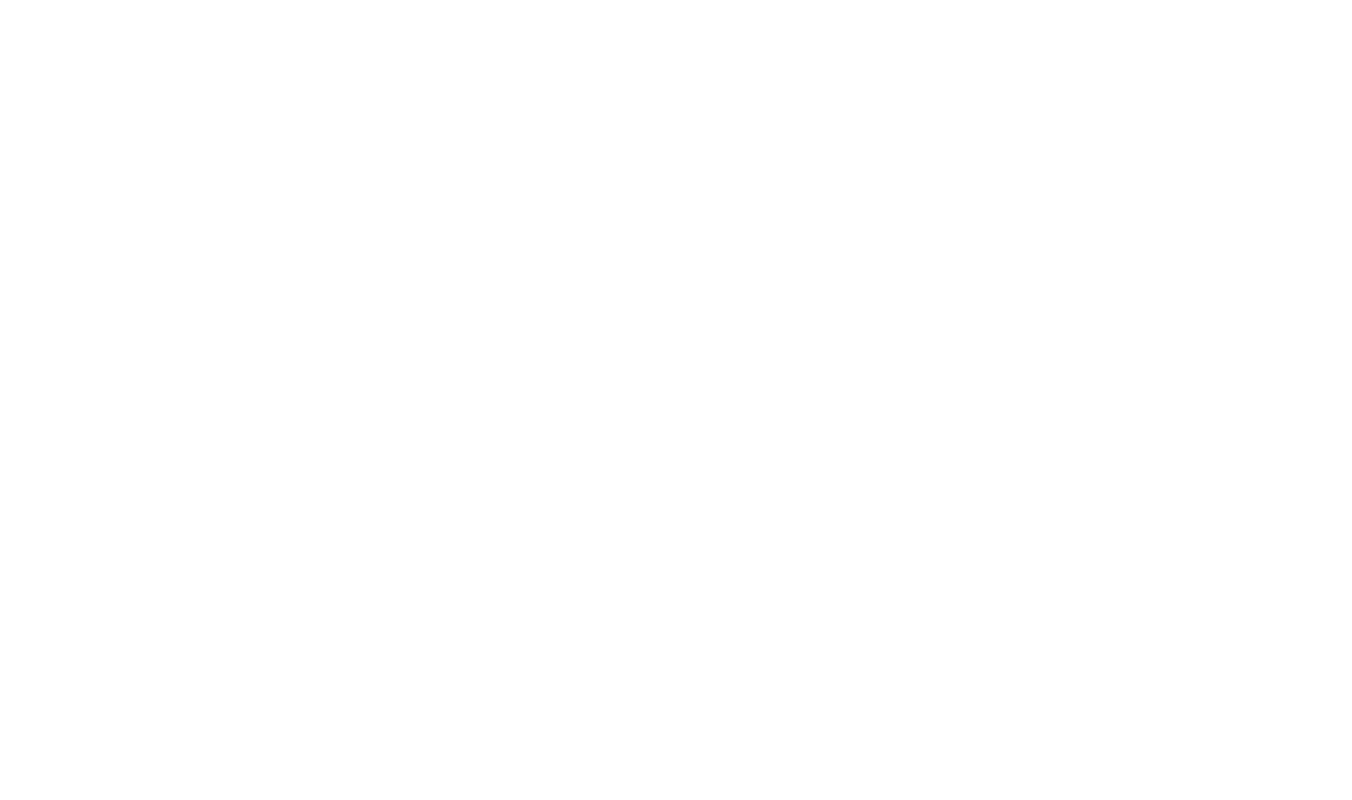
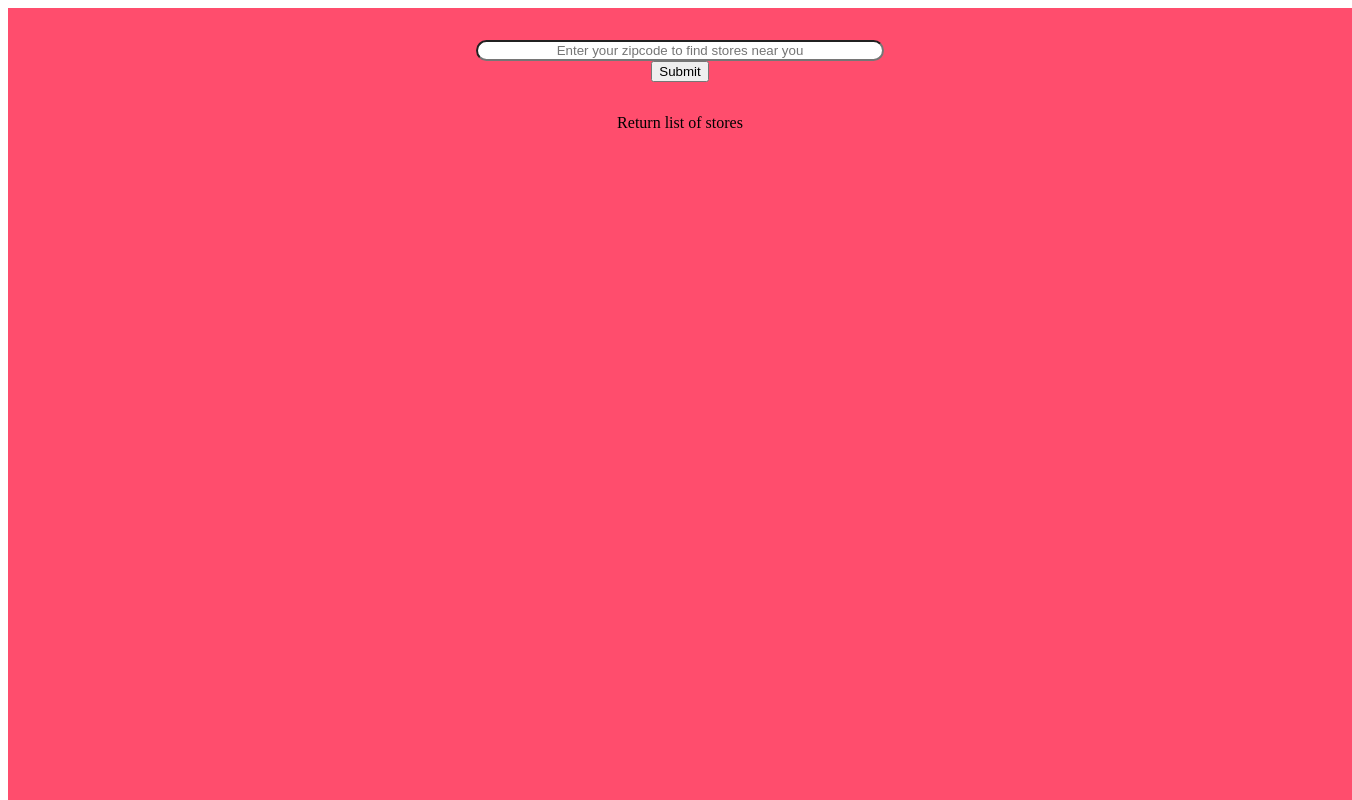
Before and after one commit to tbhine01/couponcupid, a Vue app in the folder vue/capstone/: page /locations in a window 1280 px wide. Before the commit this address had no page. Shown: the top 800 px of the page, 1352 px wide, since content can reach past the window. Built offline with nearby package versions, Linux system fonts and the light colour scheme.

Commit message:
adding changes

```diff
--- a/vue/capstone/src/router/index.js
+++ b/vue/capstone/src/router/index.js
@@ -2,6 +2,8 @@ import { createRouter, createWebHistory } from 'vue-router'
 import HomeView from '../views/HomeView.vue'
 import General from '../views/GeneralList.vue'
 import FinalList from '../views/FinalList.vue'
+import StoreLocations from '../views/StoreLocations.vue'
+import CouponCollection from '../views/CouponCollection.vue'
 
 const router = createRouter({
   history: createWebHistory(import.meta.env.BASE_URL),
@@ -20,6 +22,16 @@ const router = createRouter({
       path: '/final-list',
       name: 'shopping-list',
       component: FinalList
+    },
+    {
+      path: '/locations',
+      name: 'store-locations',
+      component: StoreLocations
+    },
+    {
+      path: '/coupons',
+      name: 'coupon-collection',
+      component: CouponCollection
     }
 
 
--- /dev/null
+++ b/vue/capstone/src/views/CouponCollection.vue
@@ -0,0 +1,23 @@
+<script setup>
+
+</script>
+
+
+<template>
+<div class="container">
+    <h1>Your Coupon Collection</h1>
+</div>
+
+</template>
+
+
+<style scoped>
+.container{
+    background-color: #ff4d6d;
+    height: 100vh;
+    display: flex;
+    flex-direction: column;
+    align-items: center;
+    gap: 5rem;
+}
+</style>
--- a/vue/capstone/src/views/GeneralList.vue
+++ b/vue/capstone/src/views/GeneralList.vue
@@ -123,17 +123,34 @@ import { useItemStore } from '../store/listStore.js'
 <button @click="getItemPrices">Submit</button>
 <!-- call groceryItems -->
 
+<div class="prices">
+    <div>Estimated Total Price</div>
+    <div class="stores">
+        <div>
+            Store 1
+        </div>
+
+        <div>
+            Store 2
+        </div>
+    </div>
+</div>
+
 </template>
 
 
 <style scoped>
-    #quantity_container{
-        width: 1rem;
-    }
+  .prices{
+    display: flex;
+    flex-direction: column;
+    align-items: center;
+    justify-content: center;
+    width: 100vw;
+  }
 
-    #quantity{
-        width: 1.5rem;
-        border: hidden
-    }
+  .stores{
+    display: flex;
+    gap: 5rem;
+  }
 
 </style>
--- a/vue/capstone/src/views/HomeView.vue
+++ b/vue/capstone/src/views/HomeView.vue
@@ -15,8 +15,8 @@
 
 <style scoped>
   .container{
-    background-color: #EEE5E5;
-    height: 50vh;
+    background-color: #ff4d6d;
+    height: 100vh;
     display: flex;
     flex-direction: column;
     align-items: center;
@@ -34,7 +34,8 @@
     height: 10%;
     font-size: xx-large;
     border-radius: 30px;
-    background-color: #D34F73;
+    background-color: #ffb3c1;
     color: white;
+    border: none;
   }
 </style>
--- /dev/null
+++ b/vue/capstone/src/views/StoreLocations.vue
@@ -0,0 +1,41 @@
+<script setup>
+
+
+</script>
+
+
+<template>
+<div class="container">
+    <input type="text" name="search" id="search" placeholder="Enter your zipcode to find stores near you">
+    <button>Submit</button>
+
+    <div class="list">
+        Return list of stores
+    </div>
+</div>
+
+</template>
+
+
+<style scoped>
+.container{
+    background-color: #ff4d6d;
+    display: flex;
+    flex-direction: column;
+    align-items: center;
+    width: 100vw;
+    height: 100vh;
+    padding: 2rem;
+}
+
+#search{
+    width: 25rem;
+    border-radius: 1rem;
+    text-align: center;
+}
+
+.list{
+    padding: 2rem;
+}
+
+</style>
```
Also changed, not shown: 1 other file (tests, documents, lock files or other folders).
